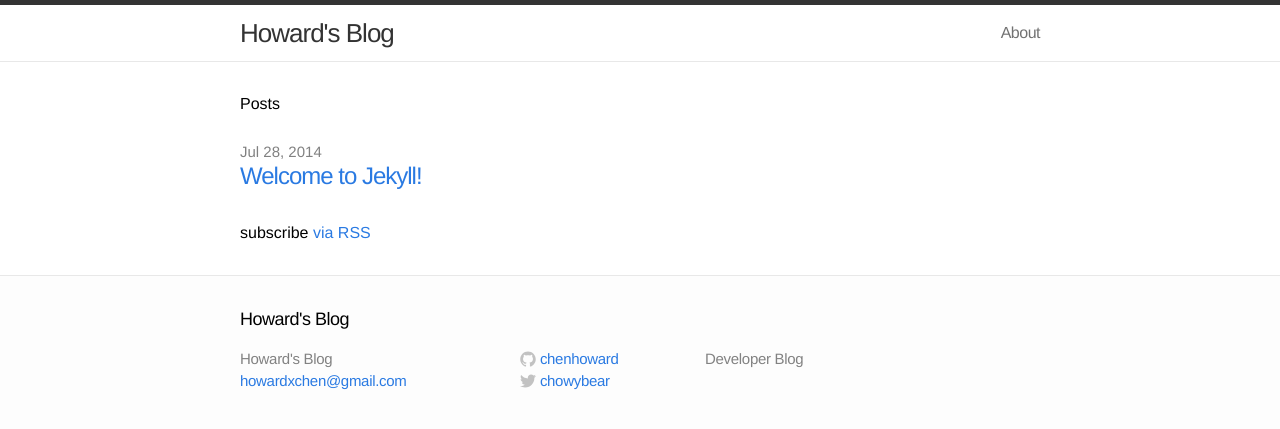
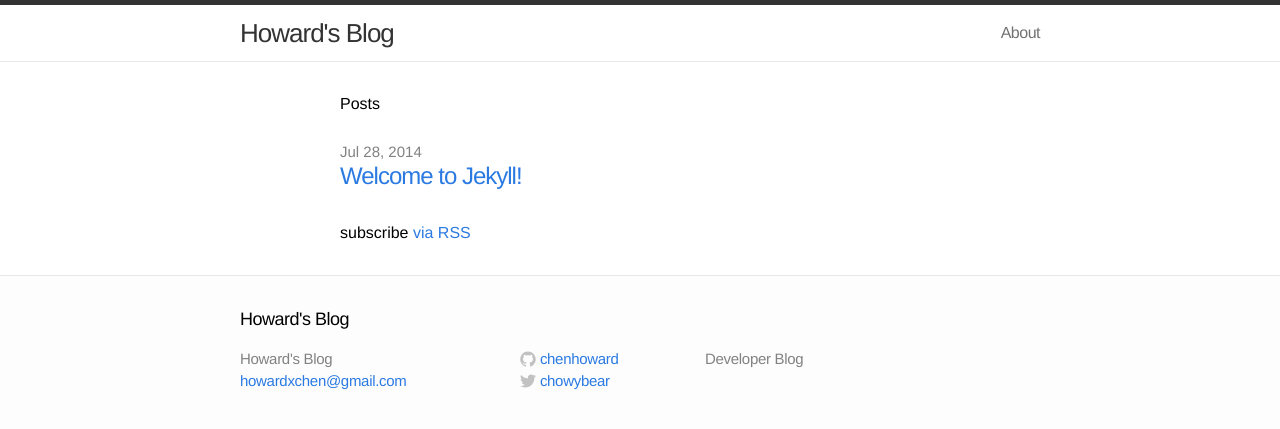
Before and after one commit to chenhoward/chenhoward.github.io, a Jekyll site: the page built from index.html, in a window 1280 px wide. Shown: the top 429 px of the page. Built offline with Jekyll 4.4.1, drawn with Linux system fonts in a browser that asks for light colours.

Commit message:
Make blog portions smaller

```diff
--- a/_layouts/default.html
+++ b/_layouts/default.html
@@ -8,7 +8,7 @@
     {% include header.html %}
 
     <div class="page-content">
-      <div class="wrap">
+      <div class="wrap-blog">
       {{ content }}
       </div>
     </div>
--- a/css/main.css
+++ b/css/main.css
@@ -35,6 +35,15 @@ a:visited { color: #205caa; }
 }
 
 
+.wrap-blog:before,
+.wrap-blog:after { content:""; display:table; }
+.wrap-blog:after { clear: both; }
+.wrap-blog {
+  max-width: 600px;
+  padding: 0 30px;
+  margin: 0 auto;
+  zoom: 1;
+}
 /* Layout Styles */
 /* ----------------------------------------------------------*/
 
```
